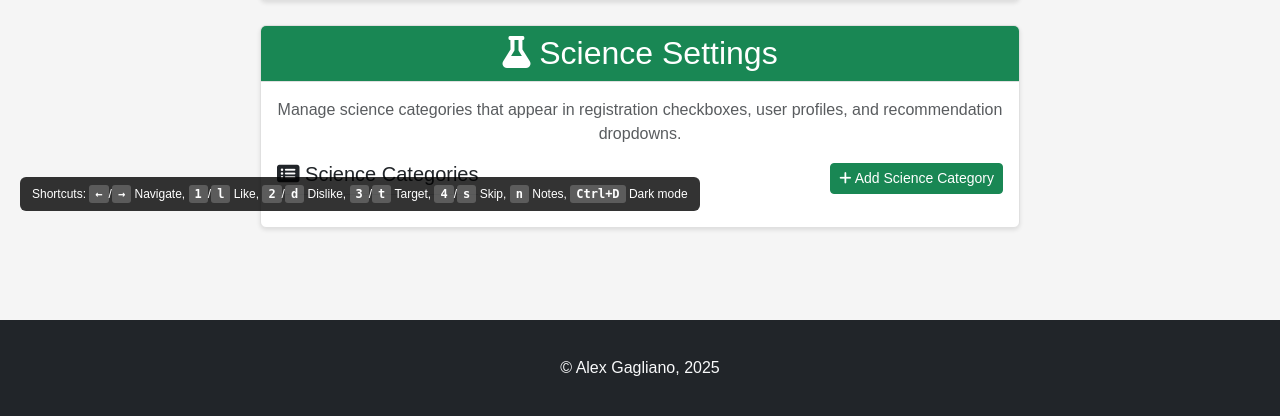
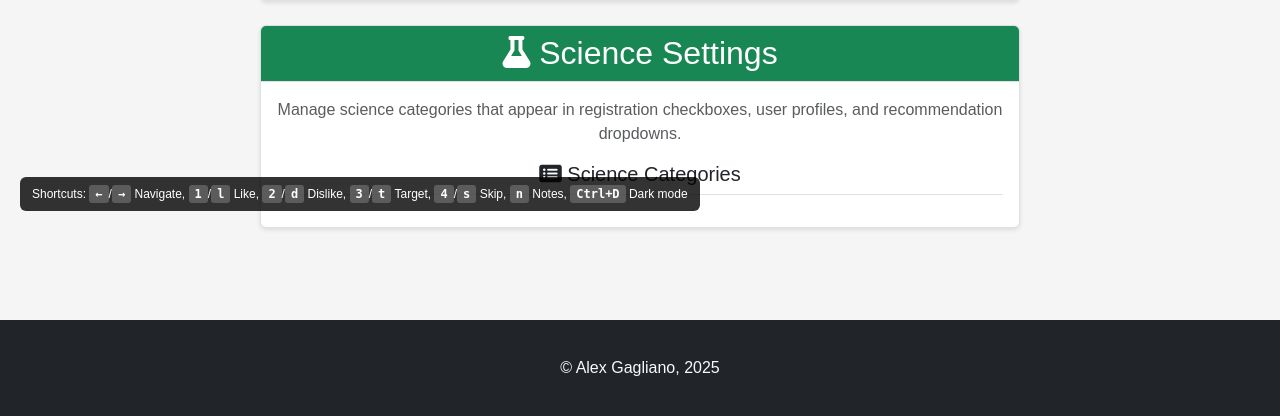
Before and after one commit to alexandergagliano/transient-recommender, a FastAPI app: template app/templates/algorithms.html in a window 1280 px wide. Shown: the part 569-985 px from the top of the page. Run offline with FastAPI, Linux system fonts and the light colour scheme; the template is opened without the code that fills it, so the values that code supplies are empty.

Commit message:
Final admin interface fixes: dynamic creator name, remove redundant button, fix linter errors - Use actual logged-in username for created_by field instead of hardcoded names - Remove redundant Add Science Category button (card interface already exists) - Fix missing comma in JavaScript object literal - Ensure left-aligned code preview text - Update YAML to use 'System Default' as placeholder creator name

```diff
--- a/app/filter_config.yaml
+++ b/app/filter_config.yaml
@@ -17,8 +17,8 @@ filters:
       threshold: 60.0
       module: "app.anomaly_service"
       function: "process_new_objects_for_anomalies"
-      created_by: "Admin"
-      created_date: "2025-01-08T00:00:00"
+      created_by: "System Default"
+      created_date: "2025-01-08T19:45:00"
       code: |
         def reLAISS_filter(ztfid, confidence_threshold):
             """
--- a/app/templates/algorithms.html
+++ b/app/templates/algorithms.html
@@ -46,6 +46,7 @@
         overflow-y: auto;
         white-space: pre-wrap;
         margin-top: auto;
+        text-align: left;
     }
     .algorithm-card .code-preview.no-code {
         color: #adb5bd;
@@ -53,6 +54,7 @@
         display: flex;
         align-items: center;
         justify-content: center;
+        text-align: center;
     }
         .code-editor {
             border: 1px solid #dee2e6;
@@ -190,11 +192,8 @@
                                 Manage science categories that appear in registration checkboxes, user profiles, and recommendation dropdowns.
                             </p>
 
-                            <div class="d-flex justify-content-between align-items-center mb-3">
-                                <h5 class="border-bottom pb-2 mb-0"><i class="fas fa-list-alt"></i> Science Categories</h5>
-                                <button class="btn btn-success btn-sm" id="addScienceCategory">
-                                    <i class="fas fa-plus"></i> Add Science Category
-                                </button>
+                            <div class="mb-3">
+                                <h5 class="border-bottom pb-2"><i class="fas fa-list-alt"></i> Science Categories</h5>
                             </div>
 
                             <div id="scienceCategoriesList">
@@ -753,7 +752,7 @@ async function addNewAlgorithm() {
         description: document.getElementById('newAlgDescription').value,
         code: document.getElementById('newAlgCode').value,
         enabled: document.getElementById('newAlgEnabled').checked,
-        created_by: 'Admin', // TODO: Get actual username from session
+        created_by: '{{ current_user.username if current_user else "Unknown" }}',
         created_date: new Date().toISOString()
     };
 
```
